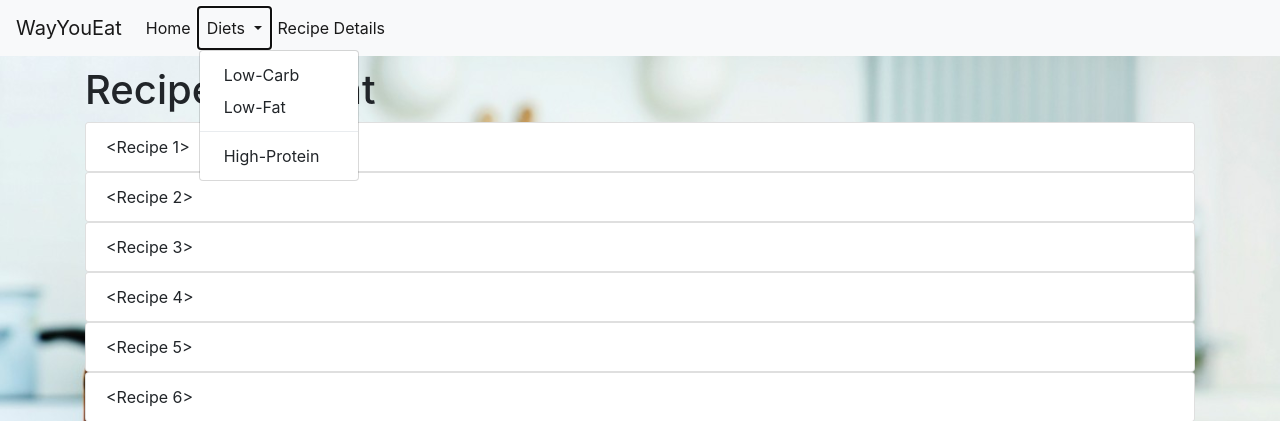
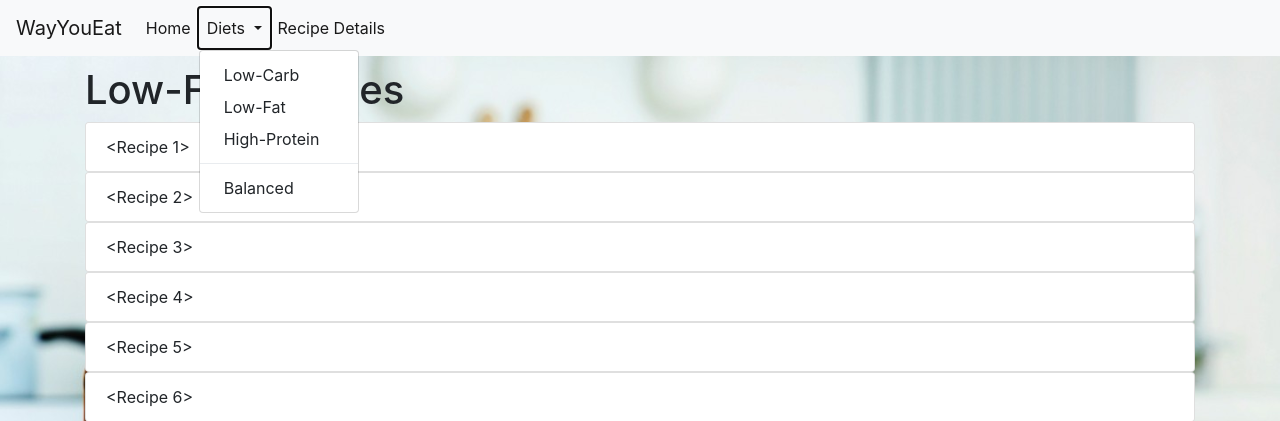
Before and after one commit to MarkOrestis/WayYouEat, a Flask app: template app/templates/low_fat.html in a window 1280 px wide, after a click on "Diets". Shown: the top 421 px of the page. Run offline with Flask 2, Linux system fonts and the light colour scheme; the template is opened without the code that fills it: values that come from a table or form of the project are taken from there, others are empty; data comes from the database, SQL or seed files in the repository; both versions use the stored data as it was after the commit; parts of the project's set-up code (start-up, migrations or seed data) failed here and were passed over; some libraries are stand-ins or nearby versions.

Commit message:
added balanced diets

```diff
--- a/app/app.py
+++ b/app/app.py
@@ -19,10 +19,10 @@
 @app.route('/')
 def hello_world():
     # params = {
-    #     'q': 'tuna',
+    #     'q': 'steak',
     #     'app_id': 'ddf72e19',
     #     'app_key': '252dcc512fe4f78bd1ab7a3004b42e18',
-    #     'diet': 'high-protein',
+    #     'diet': 'balanced',
     #     'from': 0,
     #     'to': 10
     # }
@@ -32,7 +32,6 @@
     # for i in recipes:
     #     label = i['recipe']['label']
     #     calories = round_up(i['recipe']['calories']/i['recipe']['yield'],-2)
-    #     # recipe_yield = i['recipe']['yield']
     #     ingredient_lines = i['recipe']['ingredientLines']
     #     diet_labels = i['recipe']['dietLabels']
 
@@ -106,6 +105,16 @@
     random.shuffle(result)
     return render_template('low_fat.html', recipes=result)
 
+@app.route('/balanced')
+def balanced():
+    recipes = Recipe.query.filter(Recipe.diet_labels.contains('Balanced'))
+    results = recipes_schema.dump(recipes)
+    # 47recipes
+    num = randint(0, 37)
+    result = subset(results.data[num:(num+10)], 2000)
+    random.shuffle(result)
+    return render_template('balanced.html', recipes=result)
+
 @app.route('/recipe-details')
 def price_form():
     return render_template('recipe_details.html')
--- a/app/templates/high_protein.html
+++ b/app/templates/balanced.html
@@ -1,7 +1,7 @@
 {% extends 'layout.html' %}
 
 {% block body %}
-    <h1>Recipes High Protein</h1>
+    <h1>Balanced Recipes</h1>
     {% for recipe in recipes%}
     <div class="card">
         <ul class="list-group list-group-flush">
--- a/app/templates/includes/_navbar.html
+++ b/app/templates/includes/_navbar.html
@@ -16,8 +16,9 @@
         <div class="dropdown-menu" aria-labelledby="navbarDropdown">
           <a class="dropdown-item" href="/low-carb">Low-Carb</a>
           <a class="dropdown-item" href="/low-fat">Low-Fat</a>
+          <a class="dropdown-item" href="/high-protein">High-Protein</a>
           <div class="dropdown-divider"></div>
-          <a class="dropdown-item" href="/high-protein">High-Protein</a>
+          <a class="dropdown-item" href="/balanced">Balanced</a>
         </div>
       </li>
       <li class="nav-item active">
--- a/app/templates/low_carb.html
+++ b/app/templates/low_carb.html
@@ -1,7 +1,7 @@
 {% extends 'layout.html' %}
 
 {% block body %}
-    <h1>Recipes low carb</h1>
+    <h1>Low-Carb Recipes</h1>
     {% for recipe in recipes%}
     <div class="card">
         <ul class="list-group list-group-flush">
--- a/app/templates/low_fat.html
+++ b/app/templates/low_fat.html
@@ -1,7 +1,7 @@
 {% extends 'layout.html' %}
 
 {% block body %}
-    <h1>Recipes low fat</h1>
+    <h1>Low-Fat Recipes</h1>
     {% for recipe in recipes%}
     <div class="card">
         <ul class="list-group list-group-flush">
```
Also changed, not shown: app/db.sqlite.
